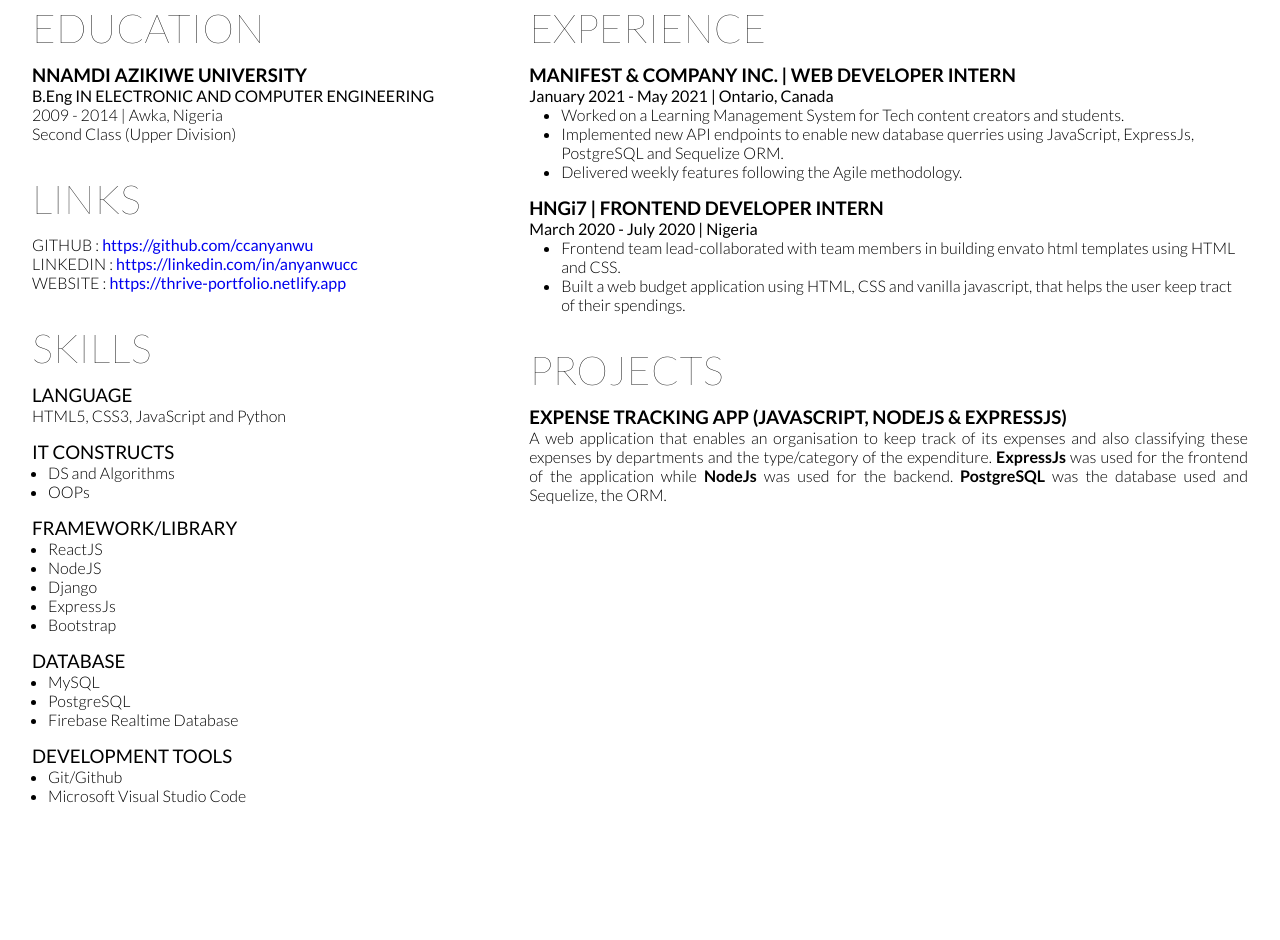
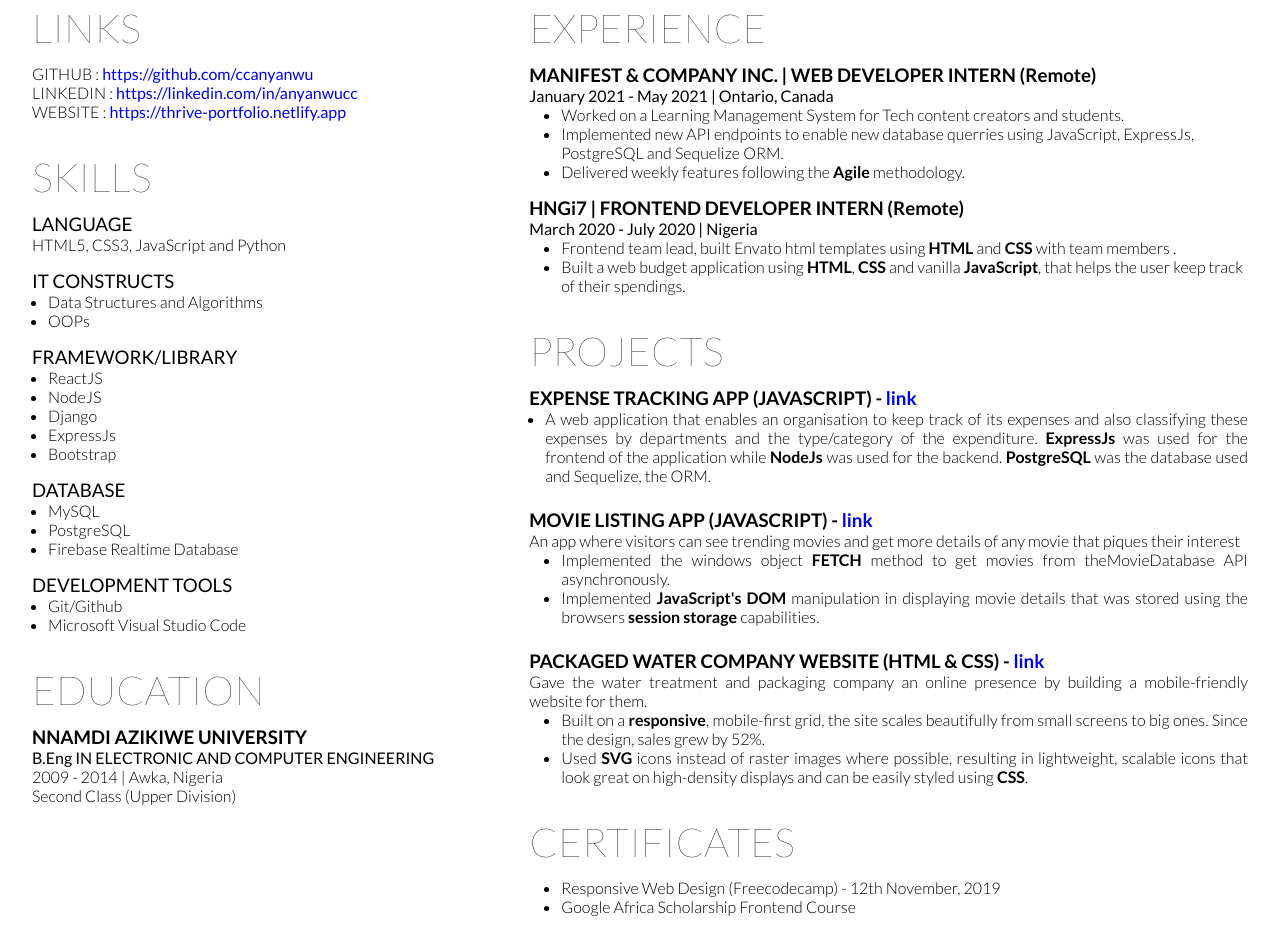
Before and after one commit to ccanyanwu/bioData, a plain HTML site: page index.html in a window 1280 px wide. Shown: the part 376-1316 px from the top of the page. Before the commit the page ends 1237 px from the top, so only its background shows below. Drawn offline with Linux system fonts and the light colour scheme.

Commit message:
cv completed

```diff
--- a/index.html
+++ b/index.html
@@ -13,8 +13,8 @@
   </head>
   <body >
     <div class="header" style="padding: 2rem 1rem 0;text-align: center;">
-      <h1 style="margin-bottom: -55px" >Chukwuemeka Collins Anyanwu<h1>
-      <a href="#" style="font-size :1.75rem; font-weight: 200;text-decoration: none; color:rgb(0, 0, 0)">anyanwuccollins@gmail.com</a>
+      <h1 style="margin-bottom: -55px;" >Chukwuemeka Collins Anyanwu<h1>
+      <a href="mailto:anyanwuccollins@gmail.com" style="font-size :1.75rem; font-weight: 200;text-decoration: none; ">anyanwuccollins@gmail.com</a>
     </div>
     <div style="padding: 2rem;">
       <h3>PROFESSIONAL SUMMARY</h3>
@@ -23,14 +23,6 @@
     <!-- main cv portion -->
     <main>
       <aside>
-        <!-- education -->
-        <div class="sect">
-          <h2 class="sub__head">EDUCATION</h2>
-          <h3>NNAMDI AZIKIWE UNIVERSITY</h3>
-          <p style="font-weight: 400;">B.Eng IN ELECTRONIC AND COMPUTER ENGINEERING</p>
-          <p style="font-weight: 300;">2009 - 2014 | Awka, Nigeria</p>
-          <p style="font-weight: 300;">Second Class (Upper Division)</p>
-        </div>
          <!-- links -->
         <div class="sect">
           <h2 class="sub__head">LINKS</h2>
@@ -46,7 +38,7 @@
            <p style="margin-bottom: 1rem; font-weight: 300;">HTML5, CSS3, JavaScript and Python</p>
            <h3 style="font-weight: 400;">IT CONSTRUCTS</h3>
            <ul style="padding-left: 1rem;">
-             <li style=" font-weight: 300;">DS and Algorithms</li>
+             <li style=" font-weight: 300;">Data Structures and Algorithms</li>
              <li style="margin-bottom: 1rem; font-weight: 300;">OOPs</li>
            </ul>
            <h3 style="font-weight: 400;">FRAMEWORK/LIBRARY</h3>
@@ -66,30 +58,60 @@
            <h3 style="font-weight: 400;">DEVELOPMENT TOOLS</h3>
            <ul style="padding-left: 1rem;">
              <li style=" font-weight: 300;">Git/Github</li>
-             <li style=" font-weight: 300;">Microsoft Visual Studio Code</li>
+             <li  style=" font-weight: 300; margin-bottom: 2rem;">Microsoft Visual Studio Code</li>
            </ul>
+        </div>
+         <!-- education -->
+        <div class="sect">
+          <h2 class="sub__head">EDUCATION</h2>
+          <h3>NNAMDI AZIKIWE UNIVERSITY</h3>
+          <p style="font-weight: 400;">B.Eng IN ELECTRONIC AND COMPUTER ENGINEERING</p>
+          <p style="font-weight: 300;">2009 - 2014 | Awka, Nigeria</p>
+          <p style="font-weight: 300;">Second Class (Upper Division)</p>
         </div>
       </aside>
       <section>
          <!-- experience -->
         <h2 class="sub__head">EXPERIENCE</h2>
-        <h3>MANIFEST & COMPANY INC. | WEB DEVELOPER INTERN</h3>
+        <h3>MANIFEST & COMPANY INC. | WEB DEVELOPER INTERN (Remote)</h3>
         <p style="font-weight: 400;">January 2021 - May 2021 | Ontario, Canada</p>
         <ul style="padding-left: 2rem;font-weight: 300;">
           <li>Worked on a Learning Management System for Tech content creators and students.</li>
           <li>Implemented new API endpoints to enable new database querries using JavaScript, ExpressJs, PostgreSQL and Sequelize ORM.</li>
-          <li style="padding-bottom: 1rem;">Delivered weekly features following the Agile methodology.</li>
+          <li style="padding-bottom: 1rem;">Delivered weekly features following the <b>Agile</b> methodology.</li>
         </ul>
-        <h3>HNGi7 | FRONTEND DEVELOPER INTERN</h3>
+        <h3>HNGi7 | FRONTEND DEVELOPER INTERN (Remote)</h3>
         <p style="font-weight: 400;">March 2020 - July 2020 | Nigeria</p>
         <ul style="padding-left: 2rem;font-weight: 300;">
-          <li>Frontend team lead-collaborated with team members in building envato html templates using HTML and CSS.</li>
-          <li>Built a web budget application using HTML, CSS and vanilla javascript, that helps the user keep tract of their spendings.</li>
+          <li>Frontend team lead, built Envato html templates using <b>HTML</b> and <b>CSS</b> with team members .</li>
+          <li>Built a web budget application using <b>HTML</b>, <b>CSS</b> and vanilla <b>JavaScript</b>, that helps the user keep track of their spendings.</li>
         </ul>
         <!-- Projects -->
         <h2 class="sub__head" style="margin-top: 2rem;">PROJECTS</h2>
-        <h3>EXPENSE TRACKING APP (JAVASCRIPT, NODEJS & EXPRESSJS)</h3>
-        <p style="font-weight:300; text-align:justify">A web application that enables an organisation to keep track of its expenses and also classifying these expenses by departments and the type/category of the expenditure. <b>ExpressJs</b> was used for the frontend of the application while <b>NodeJs</b> was used for the backend. <b>PostgreSQL</b> was the database used  and Sequelize, the ORM. </p>
+        <h3>EXPENSE TRACKING APP (JAVASCRIPT) - <a href="https://expendituretracker.herokuapp.com" target="_blank">link</a> </h3>
+        <ul style="padding-left: 1rem;">
+          <li style="font-weight:300; text-align:justify; margin-bottom: 1.5rem;">A web application that enables an organisation to keep track of its expenses and also classifying these expenses by departments and the type/category of the expenditure. <b>ExpressJs</b> was used for the frontend of the application while <b>NodeJs</b> was used for the backend. <b>PostgreSQL</b> was the database used  and Sequelize, the ORM. </li>
+        </ul>
+
+        <h3>MOVIE LISTING APP (JAVASCRIPT) - <a href="https://muvlist.netlify.app" target="_blank">link</a> </h3>
+        <p style="font-weight:300; text-align:justify; ">An app where visitors can see trending movies and get more details of any movie that piques their interest  </p>
+        <ul style="font-weight:300; text-align:justify; margin-bottom: 1.5rem; padding-left: 2rem;">
+          <li>Implemented the windows object <b>FETCH</b> method to get movies from theMovieDatabase API asynchronously.</li>
+          <li>Implemented <b>JavaScript's DOM </b> manipulation in displaying movie details that was stored using the browsers <b>session storage</b> capabilities.</li>
+        </ul>
+        <h3>PACKAGED WATER COMPANY WEBSITE (HTML & CSS) - <a href="https://hi-praise.netlify.app" target="_blank">link</a> </h3>
+        <p style="font-weight:300; text-align:justify;">Gave the water treatment and packaging company an online presence by building a mobile-friendly website for them.  </p>
+        <ul style="font-weight:300; text-align:justify; margin-bottom: 2rem; padding-left: 2rem;">
+          <li>Built on a <b>responsive</b>, mobile-first grid, the site scales beautifully from small screens to big ones. Since the design, sales grew by 52%.</li>
+          <li>Used <b>SVG</b> icons instead of raster images where possible, resulting in lightweight, scalable icons that look great on high-density displays and can be easily styled using <b>CSS</b>.</li>
+        </ul>
+
+        <!-- certificates -->
+        <h2 class="sub__head">CERTIFICATES</h2>
+        <ul style="padding-left: 2rem;font-weight: 300;">
+          <li>Responsive Web Design (Freecodecamp) - 12th November, 2019</li>
+          <li>Google Africa Scholarship Frontend Course</li>
+        </ul>
       </section>
     </main>
 
--- a/style.css
+++ b/style.css
@@ -4,7 +4,7 @@
     margin: 0;
     font-family: 'Lato', sans-serif;
 }
-
+a{text-decoration: none;}
 div.header{border-bottom: 1px solid black;}
 div > h1{
   font-size: 5rem;
```
